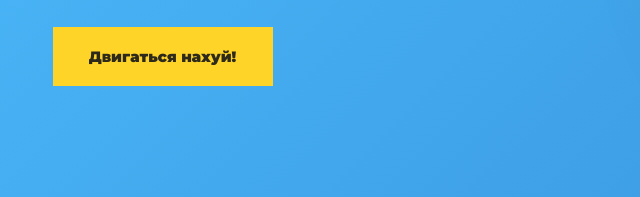
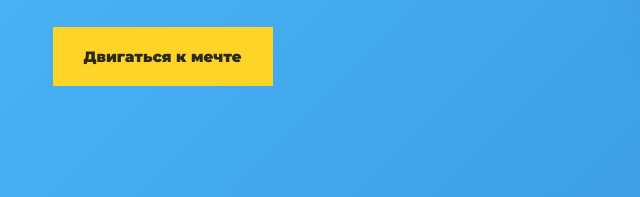
Before and after one commit to c00ber/wayup-learn, a plain HTML site: page index.html in a window 1280 px wide. Shown: the part 503-700 px from the top of the page, 0-640 px from the left. Drawn offline with nearby package versions, Linux system fonts and the light colour scheme.

Commit message:
Update index.html

```diff
--- a/index.html
+++ b/index.html
@@ -18,7 +18,7 @@
                     <p class="intro">
                         Мои стремления + настойчивость позволят мне достичь чего угодно. Я не верю в это. Я знаю это на 100%. Меня не остановить!
                     </p>
-                    <a href="#ticket" class="btn">Двигаться нахуй!</a>
+                    <a href="#ticket" class="btn">Двигаться к мечте</a>
                 </div>
                 <img src="img/travel.png" alt="" class="travel animated fadeInRightBig">
             </div>
```
